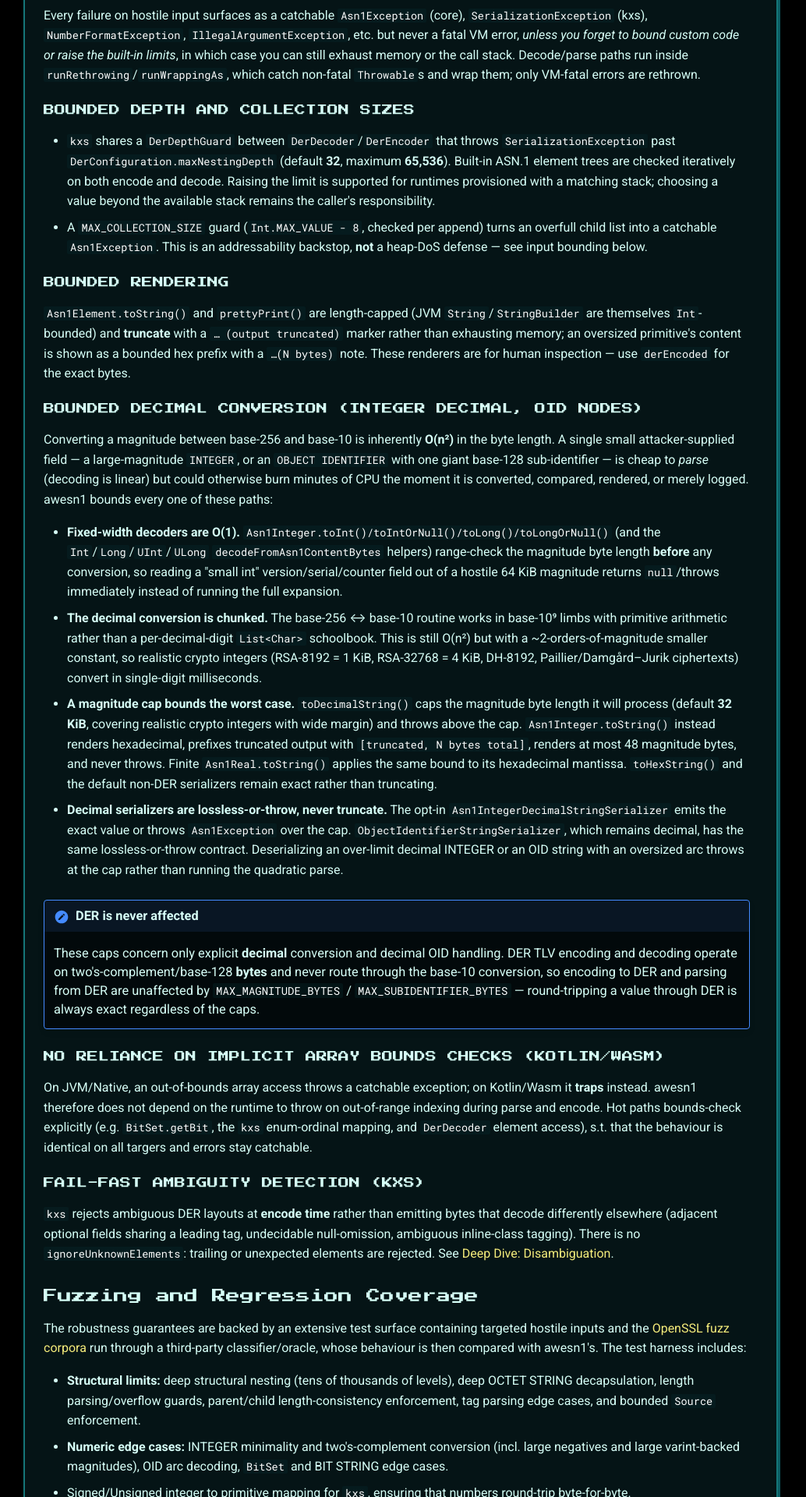
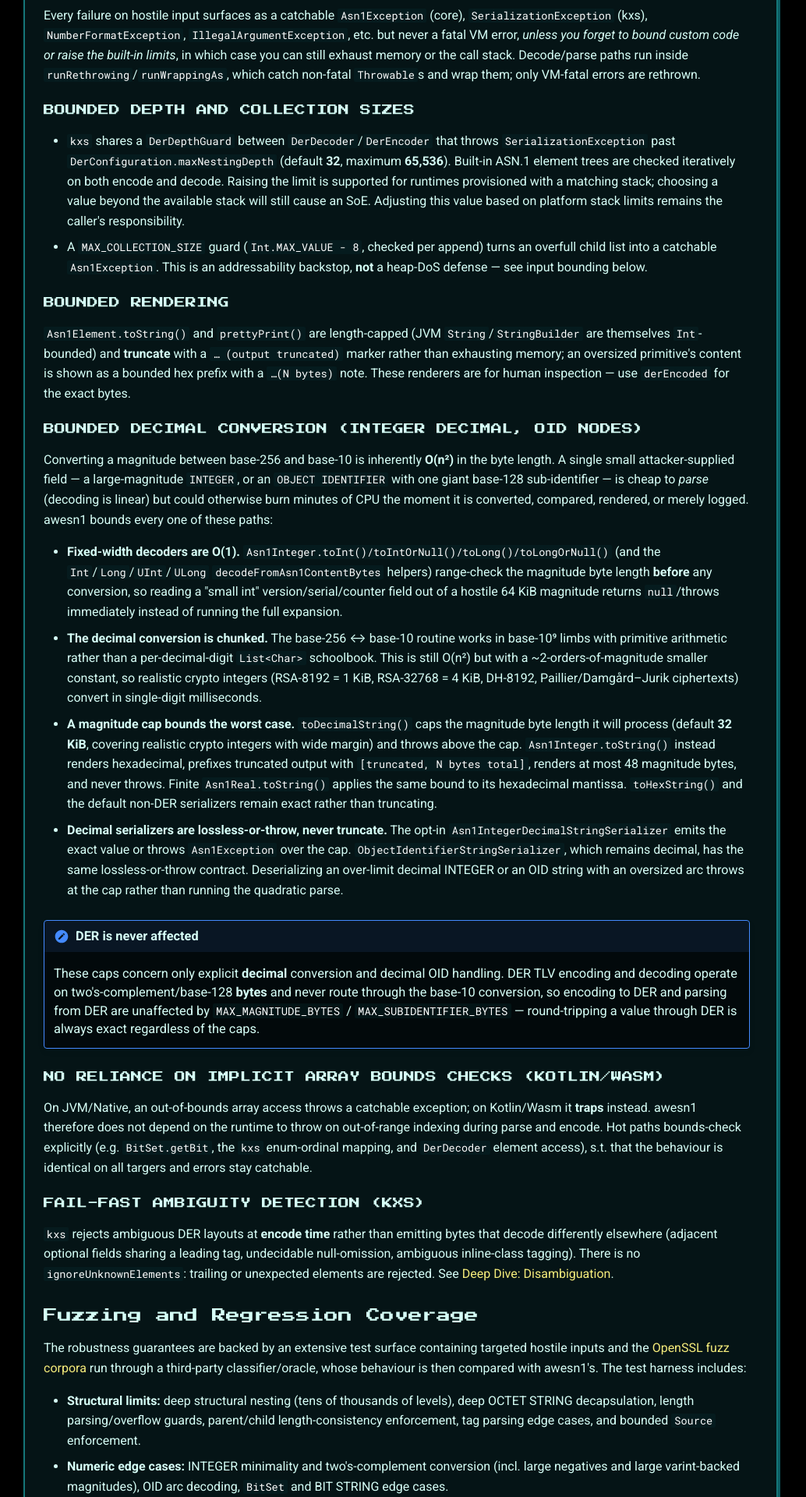
Before and after one commit to a-sit-plus/awesn1, an MkDocs documentation site: the page built from docs/docs/hardening.md, in a window 1280 px wide. Shown: the part 1823-3743 px from the top of the page at 78% size, without its empty margins (0-1034 px from the left). Built offline with MkDocs 1.6.1 and Material for MkDocs 9.7.7, drawn with Linux system fonts in a browser that asks for light colours; plug-ins that fetch from the network failed and are left out; comment, search, counter and statistics services are not loaded.

Commit message:
deslop docs

```diff
--- a/docs/docs/hardening.md
+++ b/docs/docs/hardening.md
@@ -77,7 +77,8 @@ Decode/parse paths run inside `runRethrowing`/`runWrappingAs`, which catch non-f
 - `kxs` shares a `DerDepthGuard` between `DerDecoder`/`DerEncoder` that throws `SerializationException` past
   `DerConfiguration.maxNestingDepth` (default **32**, maximum **65,536**). Built-in ASN.1 element trees are checked
   iteratively on both encode and decode. Raising the limit is supported for runtimes provisioned with a matching stack;
-  choosing a value beyond the available stack remains the caller's responsibility.
+  choosing a value beyond the available stack will still cause an SoE.
+  Adjusting this value based on platform stack limits remains the caller's responsibility.
 - A `MAX_COLLECTION_SIZE` guard (`Int.MAX_VALUE - 8`, checked per append) turns an overfull child list into a catchable
   `Asn1Exception`. This is an addressability backstop, **not** a heap-DoS defense — see input bounding below.
 
```
Also changed, not shown: docs/docs/kxs.md (+7 -6 lines), 1 other file.
